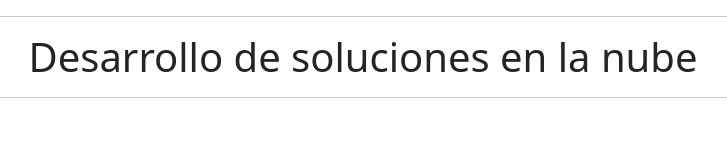
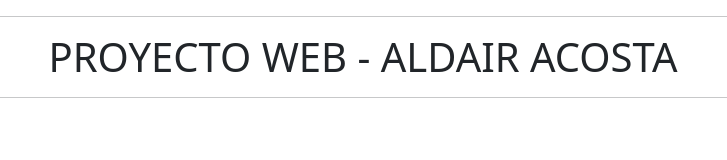
Before and after one commit to AldairAcosta1523/LAB-NUBE-02, a website: page static/index.html in a window 1280 px wide. Shown: the whole page, without its empty margins (277-1004 px from the left). Drawn offline with nearby package versions, Linux system fonts and the light colour scheme.

Commit message:
Update 2.0 index.html

```diff
--- a/static/index.html
+++ b/static/index.html
@@ -6,11 +6,11 @@
     <meta charset="UTF-8">
     <meta http-equiv="X-UA-Compatible" content="IE=edge">
     <meta name="viewport" content="width=device-width, initial-scale=1.0">
-    <title>Proyecto Web</title>
+    <title>Soluciones en la Nube</title>
 </head>
 <hr>
 <body>
-    <h1 align="center">Desarrollo de soluciones en la nube</h1>
+    <h1 align="center">PROYECTO WEB - ALDAIR ACOSTA</h1>
 </body>
 <hr>
 </html>
```
